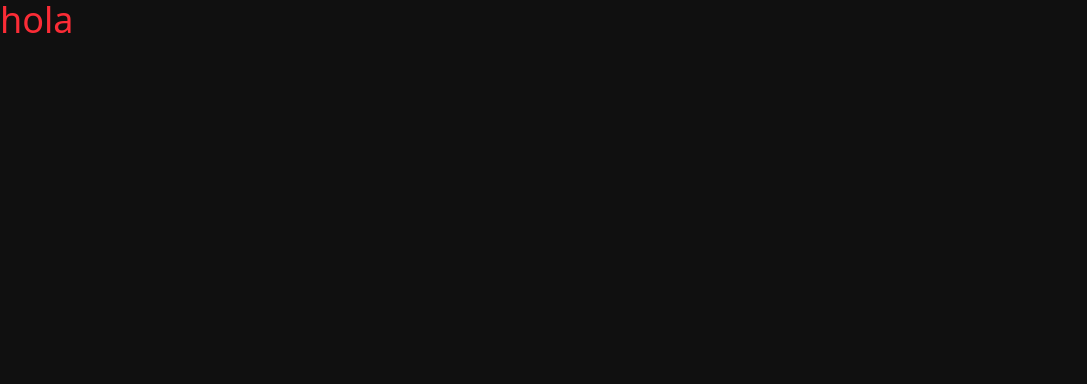
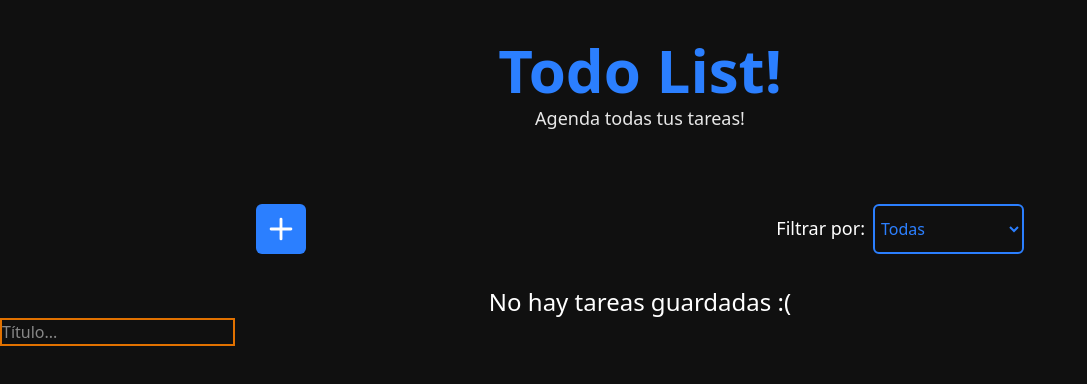
Before and after one commit to RomaanDeRose/todo-list, a React (Vite) app: page / in a window 1280 px wide. Shown: the top 384 px of the page, without its empty margins (0-1087 px from the left). Built offline with nearby package versions, Linux system fonts and the light colour scheme.

Commit message:
Agregar componentes de tareas y checkbox, implementar manejo de tareas y notificaciones

```diff
--- a/src/App.jsx
+++ b/src/App.jsx
@@ -1,9 +1,104 @@
+import { useContext, useEffect, useState } from "react";
+import { TasksContext } from "./context/TasksContext";
+import { Toaster } from "react-hot-toast";
+import { LuPlus } from "react-icons/lu";
 import "./App.css";
+import Tasks from "./components/Tasks";
 
 function App() {
+  const { tasks, addTask, editTask } = useContext(TasksContext);
+  const [name, setName] = useState("");
+  const [idEdit, setIdEdit] = useState(null);
+  const [nameEdit, setNameEdit] = useState("");
+
+  const handleSubmit = (e) => {
+    e.preventDefault();
+
+    addTask({
+      id: Math.floor(Math.random() * 1000),
+      name: name,
+      completed: false,
+    });
+
+    setName("");
+  };
+
+  const handleSubmitEdit = (e) => {
+    e.preventDefault();
+
+    editTask(idEdit, { name: nameEdit });
+
+    setIdEdit(null);
+    setNameEdit("");
+  };
+
+  useEffect(() => {
+    if (idEdit) {
+      const name = tasks.filter((task) => task.id === idEdit)[0].name;
+      setNameEdit(name);
+    } else {
+      setNameEdit("");
+    }
+  }, [tasks, idEdit]);
+
   return (
-    <div className="todo-app">
-      <h1 className="text-red-500 text-4xl">hola</h1>
+    <div className="w-full h-screen text-white pt-10">
+      <h1 className="text-blue-500 text-6xl font-extrabold text-center">
+        Todo List!
+      </h1>
+      <p className="text-white/90 text-lg mt-1 text-center">
+        Agenda todas tus tareas!
+      </p>
+      <div className="w-[90%] max-w-3xl mx-auto mt-18 mb-8">
+        <div className="flex justify-between">
+          <button className="bg-blue-500 p-2 rounded-md cursor-pointer transition-all hover:bg-blue-600 hover:shadow-lg hover:shadow-blue-600/25">
+            <LuPlus size={34} />
+          </button>
+          <div>
+            <label htmlFor="" className="font-medium text-lg mr-2">
+              Filtrar por:
+            </label>
+            <select
+              name="category"
+              className="h-full text-blue-500 font-medium border-2 border-blue-500 rounded-md px-0.5 cursor-pointer focus:outline-none"
+            >
+              <option value="Todas">Todas</option>
+              <option value="Personal">Personal</option>
+              <option value="Trabajo">Trabajo</option>
+              <option value="Estudio">Estudio</option>
+              <option value="Deporte">Deporte</option>
+              <option value="Entretenimiento">Entretenimiento</option>
+              <option value="Otra">Otra</option>
+            </select>
+          </div>
+        </div>
+      </div>
+      {/* <p className="text-orange-400 text-2xl font-ligth my-2">
+        Total de tareas:{" "}
+        <span className="text-3xl font-extrabold">{totalTasks}</span>
+      </p> */}
+      <Tasks idEdit={idEdit} setIdEdit={setIdEdit} />
+      <form onSubmit={handleSubmit}>
+        <input
+          type="text"
+          placeholder="Título..."
+          className="border-2 border-amber-600 focus:outline-none"
+          value={name}
+          onChange={(e) => setName(e.target.value)}
+        />
+      </form>
+      {idEdit && (
+        <form onSubmit={handleSubmitEdit}>
+          <input
+            type="text"
+            placeholder="Nuevo título..."
+            className="border-2 border-rose-600 focus:outline-none"
+            value={nameEdit}
+            onChange={(e) => setNameEdit(e.target.value)}
+          />
+        </form>
+      )}
+      <Toaster position="top-right" />
     </div>
   );
 }
--- /dev/null
+++ b/src/components/Checkbox.jsx
@@ -0,0 +1,43 @@
+import { toast } from "react-hot-toast";
+
+function Checkbox({ id, completed, completeTask }) {
+  const handleComplete = () => {
+    completeTask(id);
+    !completed && toast.success("Tarea completada!");
+  };
+
+  return (
+    <div className="flex items-center justify-center">
+      <div className="relative top-1">
+        <input
+          type="checkbox"
+          checked={completed}
+          onChange={handleComplete}
+          className="appearance-none w-5.5 h-5.5 bg-gray-300 rounded-sm p-1 cursor-pointer focus:outline-none"
+        />
+        <div
+          className={`absolute inset-0 pointer-events-none w-5.5 h-5.5 p-0.5 ${
+            completed ? "opacity-100" : "opacity-0"
+          }`}
+        >
+          <div className="w-full h-full bg-green-100 rounded-sm flex items-center justify-center">
+            <svg
+              xmlns="http://www.w3.org/2000/svg"
+              className="h-10 w-10 text-green-500"
+              viewBox="0 0 20 20"
+              fill="currentColor"
+            >
+              <path
+                fillRule="evenodd"
+                d="M16.707 5.293a1 1 0 010 1.414l-8 8a1 1 0 01-1.414 0l-4-4a1 1 0 011.414-1.414L8 12.586l7.293-7.293a1 1 0 011.414 0z"
+                clipRule="evenodd"
+              />
+            </svg>
+          </div>
+        </div>
+      </div>
+    </div>
+  );
+}
+
+export default Checkbox;
--- /dev/null
+++ b/src/components/Task.jsx
@@ -0,0 +1,48 @@
+import { useContext } from "react";
+import { TasksContext } from "../context/TasksContext";
+import Checkbox from "./Checkbox";
+import { FaEdit } from "react-icons/fa";
+import { FaTrash } from "react-icons/fa6";
+
+function Task({ task, idEdit, setIdEdit }) {
+  const { removeTask, completeTask } = useContext(TasksContext);
+
+  return (
+    <div
+      className={`relative w-62 bg-[#181818] flex justify-between items-center gap-2 px-4 py-3.5 rounded-lg border-2 border-[#dddddd]/10 shadow-md shadow-black/30 overflow-hidden ${
+        task.id === idEdit && "scale-105"
+      }`}
+    >
+      <div className="absolute -top-2.5 -left-2.5 w-6 h-6 rounded-full bg-amber-300 "></div>
+      <p className="mr-4">{task.name}</p>
+      <div className="flex gap-2.5">
+        <Checkbox
+          id={task.id}
+          completed={task.completed}
+          completeTask={completeTask}
+        />
+        <button
+          className={`bg-indigo-200 text-white p-2 rounded cursor-pointer ${
+            task.id === idEdit ? "grayscale-0" : "grayscale-45"
+          } transition-all hover:grayscale-0 `}
+          onClick={() => setIdEdit(task.id)}
+        >
+          <FaEdit size={13} className="text-indigo-600" />
+        </button>
+        <button
+          className={`bg-red-200 text-white p-2 rounded ${
+            task.id !== idEdit ? "cursor-pointer" : "cursor-no-drop"
+          } ${
+            task.id === idEdit && "grayscale-100 hover:grayscale-100"
+          } grayscale-45 transition-all hover:grayscale-0`}
+          onClick={() => removeTask(task.id)}
+          disabled={task.id === idEdit ? true : false}
+        >
+          <FaTrash size={13} className="text-red-500" />
+        </button>
+      </div>
+    </div>
+  );
+}
+
+export default Task;
--- /dev/null
+++ b/src/components/Tasks.jsx
@@ -0,0 +1,22 @@
+import { useContext } from "react";
+import { TasksContext } from "../context/TasksContext";
+import { FaTrash } from "react-icons/fa6";
+import { FaEdit } from "react-icons/fa";
+import Checkbox from "./Checkbox";
+import Task from "./Task";
+
+function Tasks({ ...props }) {
+  const { tasks } = useContext(TasksContext);
+
+  return (
+    <div className="w-[90%] max-w-3xl mx-auto flex flex-wrap justify-center gap-3">
+      {tasks.length === 0 && (
+        <p className="text-2xl font-medium">No hay tareas guardadas :(</p>
+      )}
+      {tasks.length > 0 &&
+        tasks.map((task) => <Task key={task.id} task={task} {...props} />)}
+    </div>
+  );
+}
+
+export default Tasks;
```
